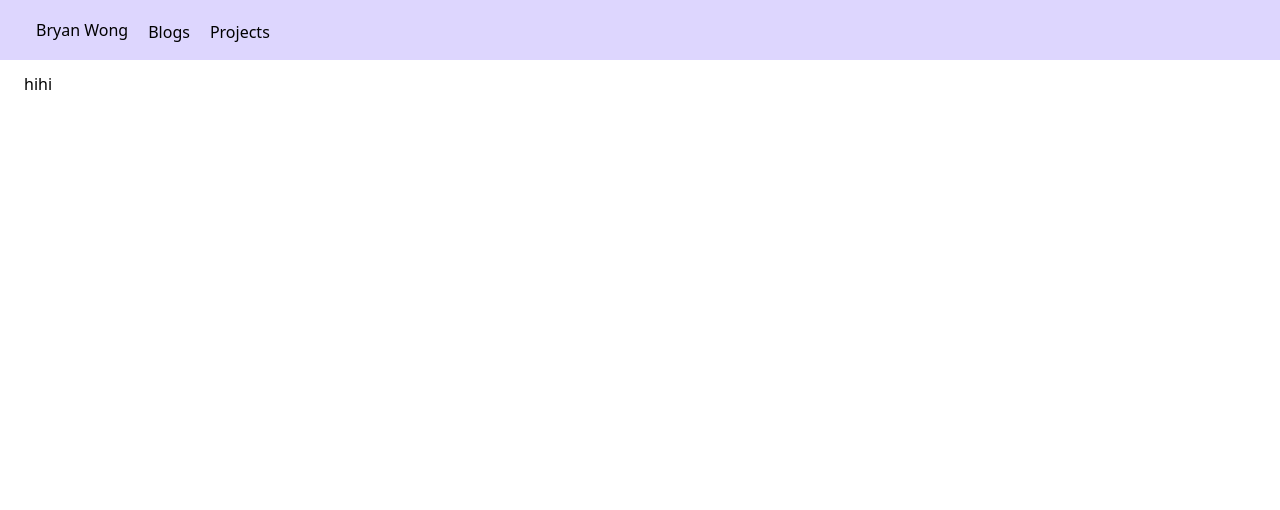
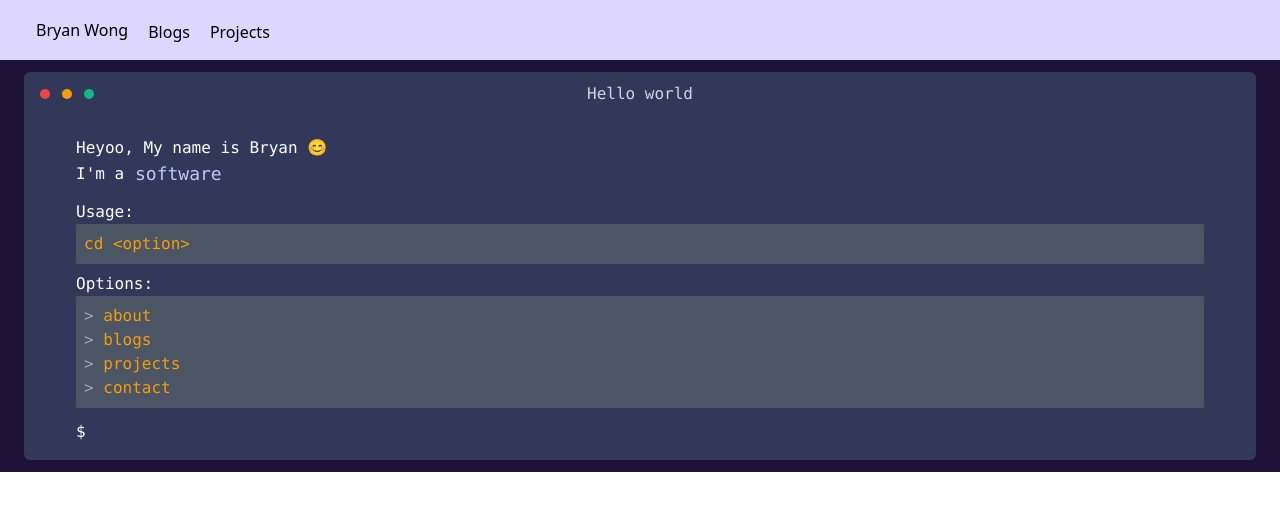
Before and after one commit to BryanWg/Personal-website, a Gatsby site: page / in a window 1280 px wide. Built offline with nearby package versions, Linux system fonts and the light colour scheme; Gatsby itself is replaced by a stand-in of ours.

Commit message:
naerly done with ternimal

```diff
--- a/package.json
+++ b/package.json
@@ -23,7 +23,8 @@
     "gatsby-source-filesystem": "^3.10.0",
     "react": "^17.0.1",
     "react-dom": "^17.0.1",
-    "react-icons": "^4.2.0"
+    "react-icons": "^4.2.0",
+    "react-terminal-ui": "^0.1.14"
   },
   "devDependencies": {
     "autoprefixer": "^10.3.1",
--- a/src/components/layout.js
+++ b/src/components/layout.js
@@ -44,8 +44,8 @@ const Layout = ({ pageTitle, children }) => {
                     </Link>
                 </div>
             </nav>
-            <main>
-                <div className=" mx-6 my-3">
+            <main className="bg-space-indigo h-full">
+                <div className=" px-6 py-3 ">
                     {children}
                 </div>
             </main>
--- /dev/null
+++ b/src/components/terminal.js
@@ -0,0 +1,104 @@
+import React, { useState, useEffect } from 'react';
+
+export default function Terminal() {
+    const [description, setDescription] = useState('');
+    const [index, setIndex] = useState(0);
+    const [subIndex, setSubIndex] = useState(0);
+    const [reverse, setReverse] = useState(false);
+    const [blink, setBlink] = useState(true);
+    const words = ["student", 'software engineer'];
+    const [input, setInput] = useState('');
+    useEffect(() => {
+        if (index === words.length) {
+            return;
+        };
+
+        if (subIndex === words[index].length + 1 &&
+            !reverse) {
+            setReverse(true);
+            return;
+        }
+
+        if (subIndex === 0 && reverse) {
+            setReverse(false);
+            setIndex((prev) => (prev + 1) % words.length);
+            return;
+        }
+
+        const timeout = setTimeout(() => {
+            setSubIndex((prev) => prev + (reverse ? -1 : 1));
+        }, Math.max(reverse ? 75 : subIndex === words[index].length ? 1000 :
+            150, parseInt(Math.random() * 350)));
+
+        return () => clearTimeout(timeout);
+    }, [subIndex, index, reverse]);
+
+    useEffect(() => {
+        const timeout2 = setTimeout(() => {
+            setBlink((prev) => !prev);
+        }, 700);
+        return () => clearTimeout(timeout2);
+    }, [blink]);
+
+    const handleInput = (e) => {
+        e.preventDefault();
+        console.log(input)
+    };
+    return (
+        <div className="flex flex-col bg-terminal-gray rounded-md px-4 py-4">
+            <div className="flex justify-center content-start items-center h-3 mb-5 md:mb-9">
+                <div className="flex items-center space-x-2 md:space-x-3 h-3 w-14">
+                    <Circle style="text-red-500" />
+                    <Circle style="text-yellow-500" />
+                    <Circle style="text-green-500" />
+                </div>
+                <p className=" text-gray-300 mx-auto font-mono">Hello world</p>
+                <div className="w-14" />
+            </div>
+            <div className="flex flex-col h-auto mx-3 md:mx-9">
+                <p className="text-white font-mono">Heyoo, My name is Bryan 😊</p>
+                <div className="flex items-center mb-3">
+                    <p className="text-white font-mono">I'm a</p>
+                    <p className="text-white font-mono text-lg">&nbsp;</p>
+                    <p className="text-terminal-special font-mono text-lg font-extralight">{" " + words[index].substring(0, subIndex)}</p>
+                    {blink && <Blinker />}
+                </div>
+                <p className="text-white font-mono ">Usage:</p>
+                <div className="flex flex-col bg-gray-600 rounded-sm p-2 mb-2">
+                    <p className="text-yellow-500 font-mono">cd &lt;option&gt;</p>
+                </div>
+                <p className="text-white font-mono">Options:</p>
+                <div className="flex flex-col bg-gray-600 rounded-sm p-2 mb-3">
+                    <p className="text-yellow-500 font-mono"><span className="text-gray-400">&gt;</span> about</p>
+                    <p className="text-yellow-500 font-mono"><span className="text-gray-400">&gt;</span> blogs</p>
+                    <p className="text-yellow-500 font-mono"><span className="text-gray-400">&gt;</span> projects</p>
+                    <p className="text-yellow-500 font-mono"><span className="text-gray-400">&gt;</span> contact</p>
+                </div>
+                {/* <div className="flex items-center">
+                    <p className="text-yellow-500 font-mono"><span className="text-gray-400">$</span> </p>
+                    {blink && <Blinker />}
+                </div> */}
+                <form className="bg-terminal-gray font-mono text-white" onSubmit={handleInput}>
+                    <label>$ </label>
+                    <input type="text" className="bg-terminal-gray focus:outline-none" value={input} onChange={(e) => { setInput(e.target.value); }}/>
+                </form>
+            </div>
+        </div>
+    );
+}
+
+const Circle = ({ style, ...props }) => {
+    return (
+        <svg className={`fill-current ${style}`} viewBox="0 0 100 100" width="10" height="10" xmlns="http://www.w3.org/2000/svg">
+            <circle cx="50" cy="50" r="50" />
+        </svg>
+    );
+};
+
+const Blinker = () => {
+    return (
+        <svg className="fill-current text-white text-xs w-2 h-4">
+            <rect className="w-2 h-4" />
+        </svg>
+    );
+};
--- a/src/pages/index.js
+++ b/src/pages/index.js
@@ -1,15 +1,33 @@
-import * as React from "react"
-import Layout from "../components/layout"
+import React, { useState } from 'react';
+import Layout from "../components/layout";
+import Terminal from "../components/terminal";
+
 
 const IndexPage = () => {
   return (
     <main >
       <Layout>
-        <title>Bryan Wong</title>
-        hihi
+        <Terminal />
       </Layout>
     </main>
-  )
-}
+  );
+};
 
-export default IndexPage
+
+// const TerminalController = (props = {}) => {
+//   const [terminalLineData, setTerminalLineData] = useState([
+//     { type: LineType.Output, value: 'Heyo, my name is Bryan and I like to code! ✌' },
+//     { type: LineType.Input, value: 'Some previous input received' },
+//   ]);
+
+//   const description = [
+//     'coder'
+//   ]
+//   // Terminal has 100% width by default so it should usually be wrapped in a container div
+//   return (
+//     <div className="container">
+//       <Terminal className="" name='Hello World!' colorMode={"ColorMode.Dark"} lineData={terminalLineData} onInput={terminalInput => console.log(`New terminal input received: '${terminalInput}'`)} />
+//     </div>
+//   );
+// }
+export default IndexPage;
--- a/tailwind.config.js
+++ b/tailwind.config.js
@@ -1,3 +1,5 @@
+const colors = require('tailwindcss/colors');
+
 module.exports = {
   purge: ['./src/**/*.{js,jsx,ts,tsx}'],
   darkMode: false, // or 'media' or 'class'
@@ -5,6 +7,11 @@ module.exports = {
     extend: {
       transitionProperty: {
         'height': 'height'
+      },
+      colors: {
+        'space-indigo': '#1d1135',
+        'terminal-gray': '#32385A',
+        'terminal-special': '#B8CBFA',
       }
     },
   },
@@ -12,4 +19,4 @@ module.exports = {
     extend: {},
   },
   plugins: [],
-}
+};
```
Also changed, not shown: 1 other file.
